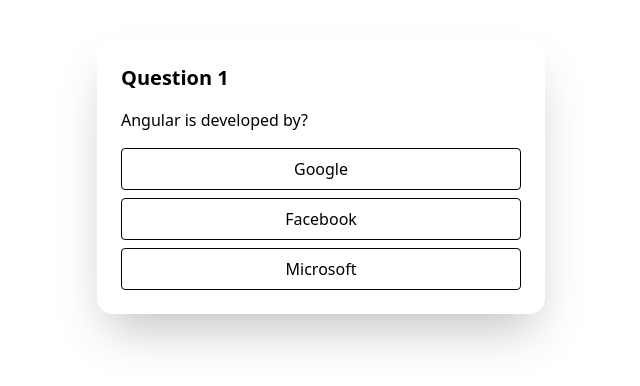
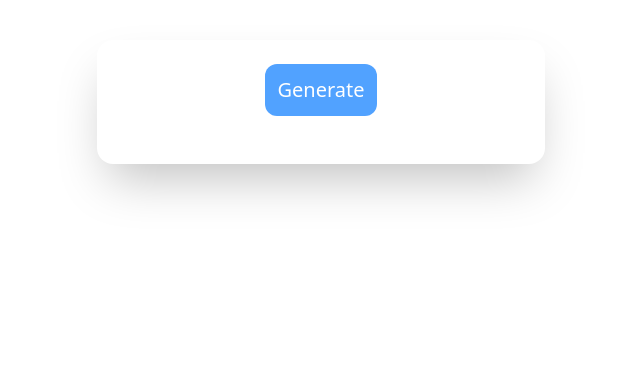
Before and after one commit to michailid/angular-mini-projects, an Angular app: page / in a window 1280 px wide. Shown: the top 386 px of the page, without its empty margins (319-959 px from the left). Built offline with nearby package versions, Linux system fonts and the light colour scheme.

Commit message:
password-generator

```diff
--- a/src/app/app.html
+++ b/src/app/app.html
@@ -1,3 +1,4 @@
 <!-- <app-stopwatch></app-stopwatch> -->
 <!-- <app-quiz></app-quiz> -->
-<app-quiz-v2></app-quiz-v2>
+<!-- <app-quiz-v2></app-quiz-v2> -->
+<app-password-generator></app-password-generator>
--- a/src/app/app.ts
+++ b/src/app/app.ts
@@ -1,11 +1,10 @@
 import { Component, signal } from '@angular/core';
 import { RouterOutlet } from '@angular/router';
-import { Quiz } from './quiz/quiz';
-import { QuizV2 } from './quiz-v2/quiz-v2';
+import { PasswordGenerator } from './password-generator/password-generator';
 
 @Component({
   selector: 'app-root',
-  imports: [RouterOutlet, QuizV2],
+  imports: [RouterOutlet, PasswordGenerator],
   templateUrl: './app.html',
   styleUrl: './app.css',
 })
--- /dev/null
+++ b/src/app/password-generator/password-generator.html
@@ -0,0 +1,9 @@
+<div class="max-w-md mx-auto mt-10 p-6 bg-white rounded-2xl shadow-2xl text-center">
+  <button
+    class="bg-blue-400 text-white text-xl p-3 rounded-xl hover:bg-blue-500"
+    (click)="generatePassword()"
+  >
+    Generate
+  </button>
+  <p class="text-xl mt-4 p-1">{{ password() }}</p>
+</div>
--- /dev/null
+++ b/src/app/password-generator/password-generator.ts
@@ -0,0 +1,26 @@
+import { Component, signal } from '@angular/core';
+
+@Component({
+  selector: 'app-password-generator',
+  imports: [],
+  templateUrl: './password-generator.html',
+  styleUrl: './password-generator.css',
+})
+export class PasswordGenerator {
+  password = signal('');
+
+  generatePassword() {
+    this.password.set('');
+    for (let i = 0; i < 12; i++) {
+      const c = this.getRandomChar();
+      this.password.update((p) => p + c);
+    }
+  }
+
+  getRandomChar(): string {
+    const min = 33;
+    const max = 126;
+    const asciiCode = Math.floor(Math.random() * (max - min + 1)) + min;
+    return String.fromCharCode(asciiCode);
+  }
+}
```
Also changed, not shown: src/app/password-generator/password-generator.css (added), 1 other file (tests, documents, lock files or other folders).
